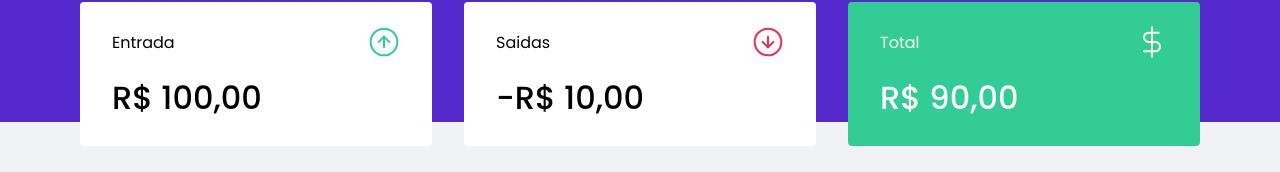
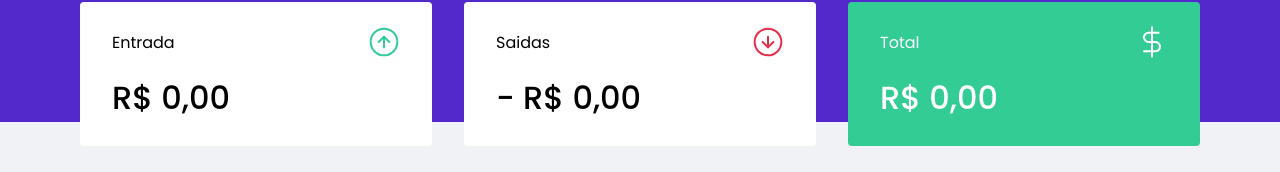
Before and after one commit to italoalmeida89/ignite-dtmoney, a React (Create React App) app: page / in a window 1280 px wide. Shown: the part 118-290 px from the top of the page. Built offline with nearby package versions, Linux system fonts and the light colour scheme; no server answers; what miragejs would draw is missing.

Commit message:
add context to show summary values

```diff
--- a/src/TransactionsContext.tsx
+++ b/src/TransactionsContext.tsx
@@ -18,7 +18,7 @@
 
 interface TransactionsContexData {
   transactions: Transaction[];
-  createTransaction: (transaction: TransactionInput) => void;
+  createTransaction: (transaction: TransactionInput) => Promise<void>;
 }
 
 export const TransactionsContext = createContext<TransactionsContexData>(
@@ -33,8 +33,17 @@
       .then(response => setTransactions(response.data.transactions))
   }, []);
 
-  function createTransaction(transaction: TransactionInput) {
-    api.post('/transactions', transaction)
+  async function createTransaction(transactionInput: TransactionInput) {
+    const response = await api.post('/transactions', {
+      ...transactionInput,
+      createdAt: new Date()
+    })
+    const { transaction } = response.data;
+
+    setTransactions([
+      ...transactions,
+      transaction
+    ])
   }
 
   return (
--- a/src/components/NewTransactionModal/index.tsx
+++ b/src/components/NewTransactionModal/index.tsx
@@ -21,15 +21,21 @@
   const [category, setCategory] = useState('');
   const [type, setType] = useState('deposit');
 
-  function handleCreateNewTransaction(event: FormEvent) {
+  async function handleCreateNewTransaction(event: FormEvent) {
     event.preventDefault();
 
-    createTransaction({
+    await createTransaction({
       title,
       amount,
       category,
       type
     })
+
+    setTitle('');
+    setAmount(0);
+    setCategory('');
+    setType('deposit');
+    onRequestClose();
   }
 
   return (
--- a/src/components/Summary/index.tsx
+++ b/src/components/Summary/index.tsx
@@ -9,6 +9,22 @@
 export function Summary() {
   const { transactions } = useContext(TransactionsContext);
 
+  const summary = transactions.reduce((acc, transaction) => {
+    if (transaction.type === 'deposit') {
+      acc.deposits += transaction.amount;
+      acc.total += transaction.amount;
+    } else {
+      acc.withdraws += transaction.amount;
+      acc.total -= transaction.amount;
+    }
+
+    return acc;
+  }, {
+    deposits: 0,
+    withdraws: 0,
+    total: 0
+  });
+
   return (
     <Container>
       <div>
@@ -16,7 +32,12 @@
           <p>Entrada</p>
           <img src={incomeImg} alt="Entradas" />
         </header>
-        <strong>R$ 100,00</strong>
+        <strong>
+          {new Intl.NumberFormat('pt-BR', {
+            style: 'currency',
+            currency: 'BRL'
+          }).format(summary.deposits)}
+        </strong>
       </div>
 
       <div>
@@ -24,7 +45,12 @@
           <p>Saidas</p>
           <img src={outcomeImg} alt="Saidas" />
         </header>
-        <strong>-R$ 10,00</strong>
+        <strong>
+          - {new Intl.NumberFormat('pt-BR', {
+          style: 'currency',
+          currency: 'BRL'
+        }).format(summary.withdraws)}
+        </strong>
       </div>
 
       <div className="highlight-background">
@@ -32,7 +58,12 @@
           <p>Total</p>
           <img src={totalImg} alt="Total" />
         </header>
-        <strong>R$ 90,00</strong>
+        <strong>
+          {new Intl.NumberFormat('pt-BR', {
+            style: 'currency',
+            currency: 'BRL'
+          }).format(summary.total)}
+        </strong>
       </div>
     </Container>
   )
```
